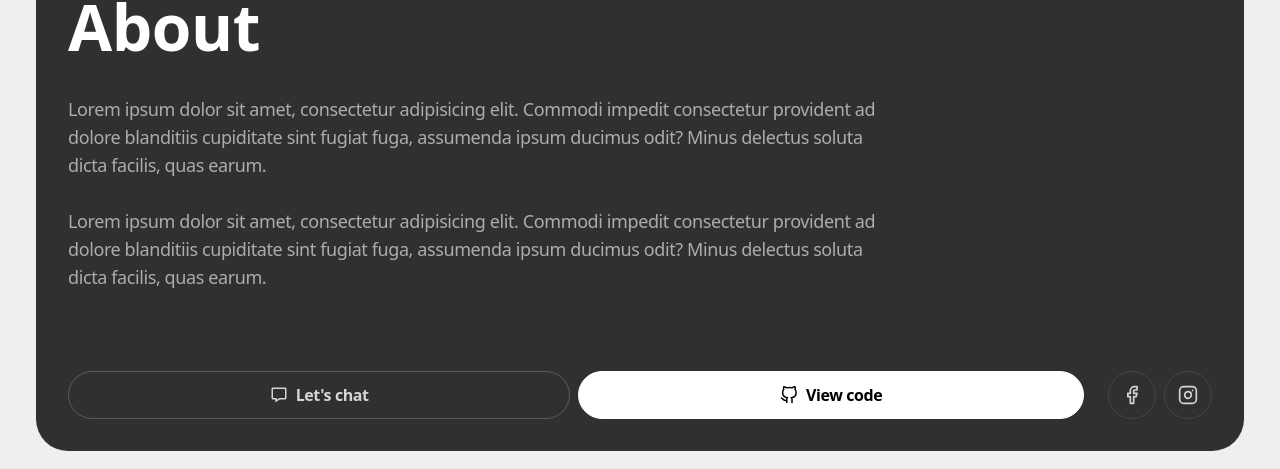
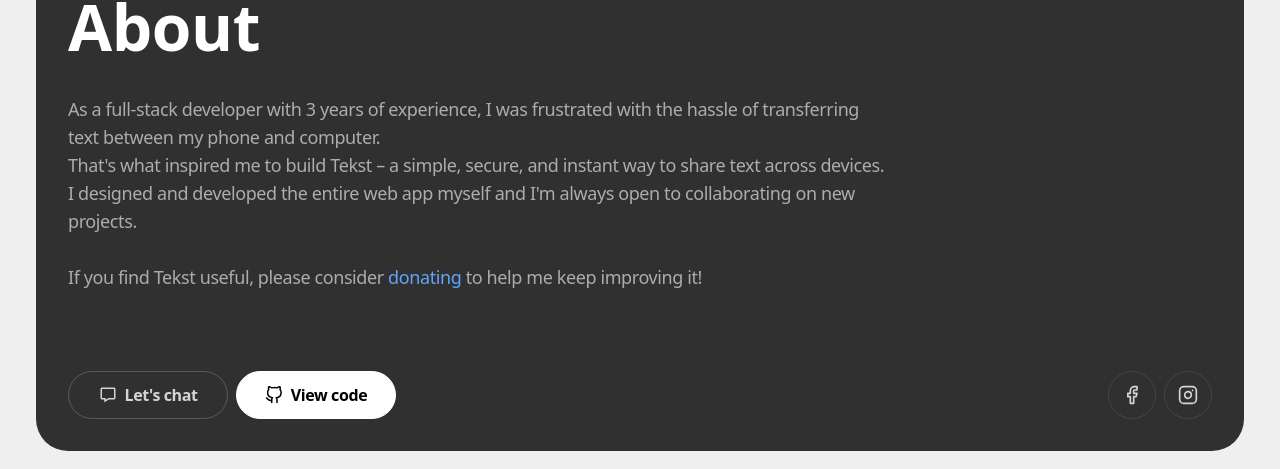
Before and after one commit to ennanuel/text-share-frontend, a React (Vite) app: page /about in a window 1280 px wide. Shown: the part 209-678 px from the top of the page. Built offline with nearby package versions, Linux system fonts and the light colour scheme; no server answers.

Commit message:
Updated content

```diff
--- a/src/pages/About.tsx
+++ b/src/pages/About.tsx
@@ -17,19 +17,22 @@ export default function About() {
                 <div className="flex flex-1 flex-col gap-12">
                     <h2 className="text-white text-2xl md:text-4xl md:text-[3rem] lg:text-[4rem] font-bold animate-[fade-in_1s_ease]">About</h2>
                     <div className="flex gap-6">
-                        <p className="flex-1 max-w-[80ch] text-white/60 text-base md:text-lg">
-                            <span className="animate-[fade-in_1s_ease] delay-100">Lorem ipsum dolor sit amet, consectetur adipisicing elit. Commodi impedit consectetur provident ad dolore blanditiis cupiditate sint fugiat fuga, assumenda ipsum ducimus odit? Minus delectus soluta dicta facilis, quas earum.</span>
+                        <p className="text-white/60 text-base md:text-lg max-w-[80ch]">
+                            <span>As a full-stack developer with 3 years of experience, I was frustrated with the hassle of transferring text between my phone and computer.
+                            </span>
+                            <br />
+                            <span>That's what inspired me to build Tekst – a simple, secure, and instant way to share text across devices. I designed and developed the entire web app myself and I'm always open to collaborating on new projects. </span>
                             <br />
                             <br />
-                            <span className="animate-[fade-in_1s_ease] delay-200">Lorem ipsum dolor sit amet, consectetur adipisicing elit. Commodi impedit consectetur provident ad dolore blanditiis cupiditate sint fugiat fuga, assumenda ipsum ducimus odit? Minus delectus soluta dicta facilis, quas earum.</span>
+                            <span>If you find Tekst useful, please consider <span className="text-blue-400">donating</span> to help me keep improving it!</span>
                         </p>
                     </div>
                     <div className="flex flex-wrap gap-2 mt-8">
-                        <button className="rounded-full relative flex items-center justify-center gap-2 flex-1 md:flex-auto sm:min-w-40 px-4 md:px-6 h-12 border border-white/20 text-white/80 hover:bg-white/10 hover:border-transparent">
+                        <button className="rounded-full relative flex items-center justify-center gap-2 flex-1 md:flex-auto max-w-fit sm:min-w-40 px-4 md:px-6 h-12 border border-white/20 text-white/80 hover:bg-white/10 hover:border-transparent">
                             <BiMessage size={18} />
                             <span className="relative font-semibold text-sm md:text-base">Let's chat</span>
                         </button>
-                        <button className="bg-white text-black rounded-full relative flex items-center flex-1 md:flex-auto justify-center gap-2 sm:min-w-40 px-4 md:px-6 h-12 border border-white">
+                        <button className="bg-white text-black rounded-full relative flex items-center flex-1 md:flex-auto max-w-fit justify-center gap-2 sm:min-w-40 px-4 md:px-6 h-12 border border-white">
                             <FiGithub size={18} className="relative" />
                             <span className="relative font-semibold text-sm md:text-base">View code</span>
                         </button>
```
